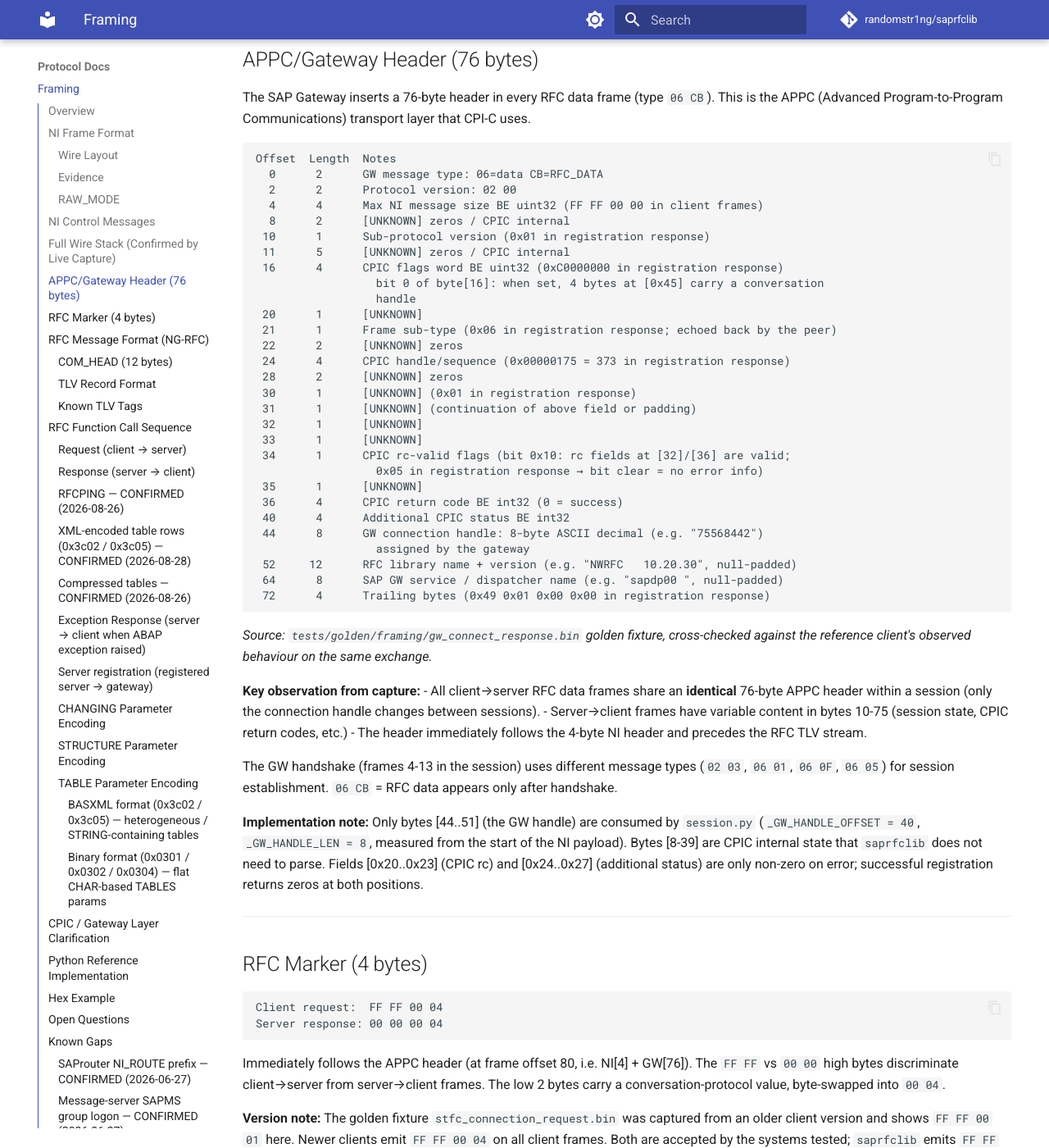
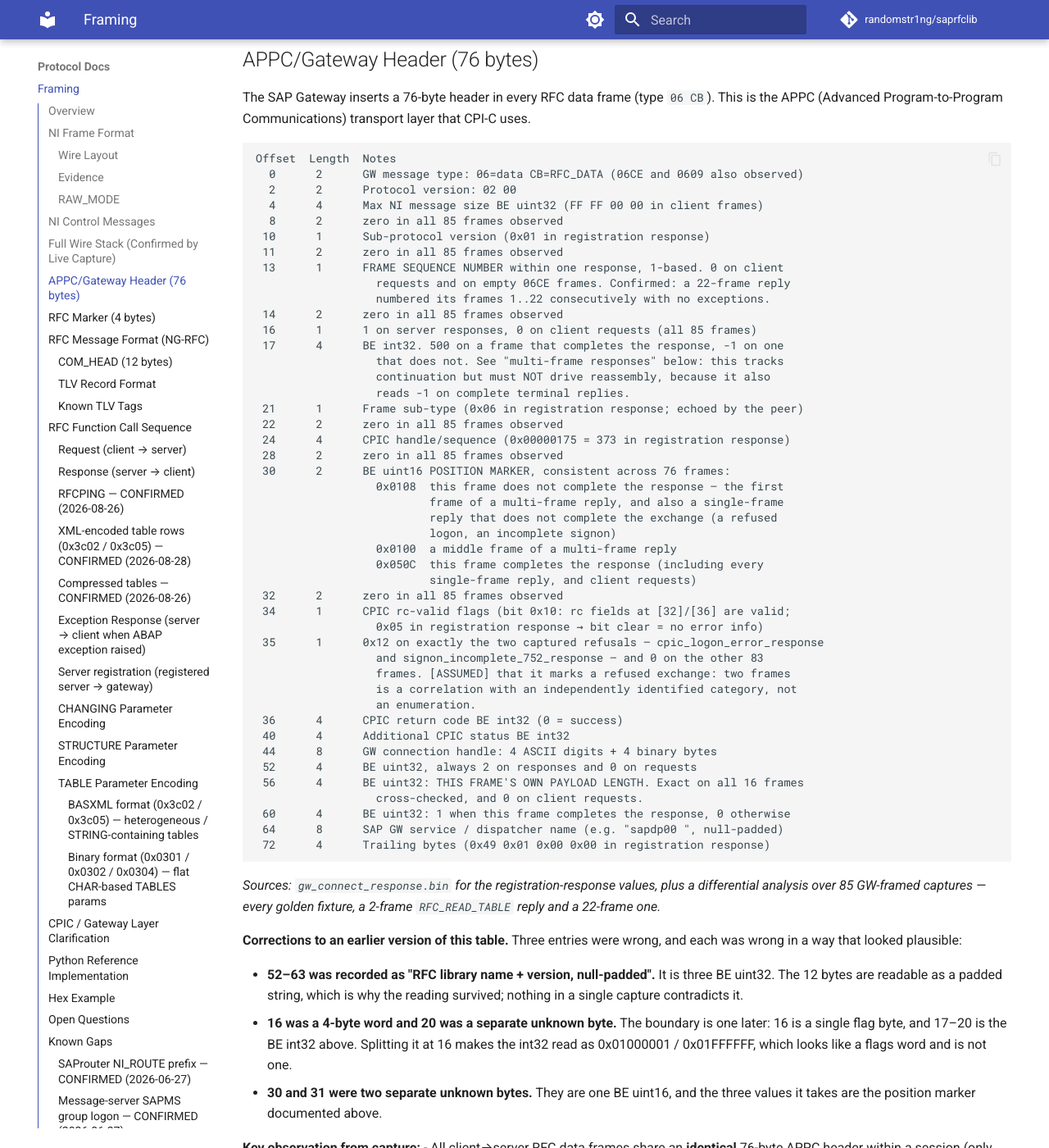
Before and after one commit to randomstr1ng/saprfclib, an MkDocs documentation site: the page built from docs/protocol/framing.md, in a window 1280 px wide and 1400 px high, scrolled down 2369 px. Shown: the whole window at 82% size. Built offline with MkDocs 1.6.1 and Material for MkDocs 9.7.7, drawn with Linux system fonts in a browser that asks for light colours; comment, search, counter and statistics services are not loaded; some of the changed text lies outside the part shown.

Commit message:
docs: resolve most of the unknown GW header fields from the capture corpus
Unknown entries in the header table go from 14 to 4. Nothing new was captured to
do it -- the frames were already in tests/golden/ plus two multi-frame replies.
What changed is comparing 85 of them instead of reading one closely. A field that
looks like a flags word in a single reply is obviously a counter once twenty-two
of them are lined up in sequence.

Byte 13 is a frame sequence number, 1-based within a response and 0 on requests.
It sat inside five bytes recorded as "zeros / CPIC internal"; four are zero and
the middle one counts 1..22 across a 22-frame reply with no exceptions.

Bytes 30-31 are a single BE uint16 position marker rather than two unknown bytes:
0x0108 does not complete the response, 0x0100 is a middle frame, 0x050C completes
it. It agrees with the independent completion flag at byte 60 on every frame,
which is what makes it a reading rather than a coincidence.

Three entries were not merely unknown but wrong, each in a way that looked
plausible enough to survive. 52-63 was recorded as an "RFC library name +
version, null-padded" and is three BE uint32 -- twelve bytes are readable as a
padded string, so nothing in one capture contradicts it. The boundary at 16 was
one byte early, and splitting it there makes the int32 at 17 read 0x01000001 or
0x01FFFFFF, which looks like a flags word. And bytes 8, 11-12, 14-15, 22, 28 and
32-33 are zero in every frame observed, which is a different and more useful
statement than "unknown".

Tag 0x0503 is the success marker: across all ten RFC-layer replies it is present
exactly when the exception marker 0x0417 is absent, with the return code 0x0420
tracking the success side. That relationship is only visible across the corpus,
which is why no single capture settled it.

Also adds sdk_wrfc_capture.sh for issue #14. The reference SDK on this machine
supports WSHOST/WSPORT/USE_TLS/TLS_TRUST_ALL, so startrfc can be made to perform
the same wRFC handshake that fails here, and trace level 4 writes the frames it
sends to its own trace file -- which answers what belongs in the LOGON ngrfc body
without a packet capture or a TLS key log. The SDK stays outside the repository
and nothing it emits is committed: the trace establishes what to send, and the
wire confirms it.

994 tests.

````diff
--- a/docs/protocol/framing.md
+++ b/docs/protocol/framing.md
@@ -111,38 +111,68 @@ APPC (Advanced Program-to-Program Communications) transport layer that CPI-C use
 
 ```
 Offset  Length  Notes
-  0      2      GW message type: 06=data CB=RFC_DATA
+  0      2      GW message type: 06=data CB=RFC_DATA (06CE and 0609 also observed)
   2      2      Protocol version: 02 00
   4      4      Max NI message size BE uint32 (FF FF 00 00 in client frames)
-  8      2      [UNKNOWN] zeros / CPIC internal
+  8      2      zero in all 85 frames observed
  10      1      Sub-protocol version (0x01 in registration response)
- 11      5      [UNKNOWN] zeros / CPIC internal
- 16      4      CPIC flags word BE uint32 (0xC0000000 in registration response)
-                  bit 0 of byte[16]: when set, 4 bytes at [0x45] carry a conversation
-                  handle
- 20      1      [UNKNOWN]
- 21      1      Frame sub-type (0x06 in registration response; echoed back by the peer)
- 22      2      [UNKNOWN] zeros
+ 11      2      zero in all 85 frames observed
+ 13      1      FRAME SEQUENCE NUMBER within one response, 1-based. 0 on client
+                  requests and on empty 06CE frames. Confirmed: a 22-frame reply
+                  numbered its frames 1..22 consecutively with no exceptions.
+ 14      2      zero in all 85 frames observed
+ 16      1      1 on server responses, 0 on client requests (all 85 frames)
+ 17      4      BE int32. 500 on a frame that completes the response, -1 on one
+                  that does not. See "multi-frame responses" below: this tracks
+                  continuation but must NOT drive reassembly, because it also
+                  reads -1 on complete terminal replies.
+ 21      1      Frame sub-type (0x06 in registration response; echoed by the peer)
+ 22      2      zero in all 85 frames observed
  24      4      CPIC handle/sequence (0x00000175 = 373 in registration response)
- 28      2      [UNKNOWN] zeros
- 30      1      [UNKNOWN] (0x01 in registration response)
- 31      1      [UNKNOWN] (continuation of above field or padding)
- 32      1      [UNKNOWN]
- 33      1      [UNKNOWN]
+ 28      2      zero in all 85 frames observed
+ 30      2      BE uint16 POSITION MARKER, consistent across 76 frames:
+                  0x0108  this frame does not complete the response — the first
+                          frame of a multi-frame reply, and also a single-frame
+                          reply that does not complete the exchange (a refused
+                          logon, an incomplete signon)
+                  0x0100  a middle frame of a multi-frame reply
+                  0x050C  this frame completes the response (including every
+                          single-frame reply, and client requests)
+ 32      2      zero in all 85 frames observed
  34      1      CPIC rc-valid flags (bit 0x10: rc fields at [32]/[36] are valid;
                   0x05 in registration response → bit clear = no error info)
- 35      1      [UNKNOWN]
+ 35      1      0x12 on exactly the two captured refusals — cpic_logon_error_response
+                  and signon_incomplete_752_response — and 0 on the other 83
+                  frames. [ASSUMED] that it marks a refused exchange: two frames
+                  is a correlation with an independently identified category, not
+                  an enumeration.
  36      4      CPIC return code BE int32 (0 = success)
  40      4      Additional CPIC status BE int32
- 44      8      GW connection handle: 8-byte ASCII decimal (e.g. "75568442")
-                  assigned by the gateway
- 52     12      RFC library name + version (e.g. "NWRFC   10.20.30", null-padded)
+ 44      8      GW connection handle: 4 ASCII digits + 4 binary bytes
+ 52      4      BE uint32, always 2 on responses and 0 on requests
+ 56      4      BE uint32: THIS FRAME'S OWN PAYLOAD LENGTH. Exact on all 16 frames
+                  cross-checked, and 0 on client requests.
+ 60      4      BE uint32: 1 when this frame completes the response, 0 otherwise
  64      8      SAP GW service / dispatcher name (e.g. "sapdp00 ", null-padded)
  72      4      Trailing bytes (0x49 0x01 0x00 0x00 in registration response)
 ```
 
-*Source: `tests/golden/framing/gw_connect_response.bin` golden fixture, cross-checked against
-the reference client's observed behaviour on the same exchange.*
+*Sources: `gw_connect_response.bin` for the registration-response values, plus a
+differential analysis over 85 GW-framed captures — every golden fixture, a
+2-frame `RFC_READ_TABLE` reply and a 22-frame one.*
+
+**Corrections to an earlier version of this table.** Three entries were wrong, and
+each was wrong in a way that looked plausible:
+
+- **52–63 was recorded as "RFC library name + version, null-padded".** It is three
+  BE uint32. The 12 bytes are readable as a padded string, which is why the
+  reading survived; nothing in a single capture contradicts it.
+- **16 was a 4-byte word and 20 was a separate unknown byte.** The boundary is one
+  later: 16 is a single flag byte, and 17–20 is the BE int32 above. Splitting it
+  at 16 makes the int32 read as 0x01000001 / 0x01FFFFFF, which looks like a flags
+  word and is not one.
+- **30 and 31 were two separate unknown bytes.** They are one BE uint16, and the
+  three values it takes are the position marker documented above.
 
 **Key observation from capture:**
 - All client→server RFC data frames share an **identical** 76-byte APPC header within a session
@@ -282,7 +312,7 @@ STFC_CHANGING, STFC_STRUCTURE.
 | 0x0421    | analysis          | Auth / call context                                                   |
 | 0x0500    | capture     | Call-end / response-start marker (empty record)                      |
 | 0x0502    | capture+analysis  | Call-start marker (empty on call frames)                             |
-| 0x0503    | capture     | Response flag 2 (empty record) [UNKNOWN]                             |
+| 0x0503    | capture     | Success marker (empty record) — present iff 0x0417 is absent         |
 | 0x0504    | analysis          | Function call begin (type A)                                         |
 | 0x0512    | capture+analysis  | Parameter section start / end of RFC exchange                        |
 | 0x0513    | analysis          | Function call begin (type B)                                         |
@@ -321,7 +351,7 @@ NI header (4B) + APPC header (76B) + RFC marker ffff0004 (4B)
 NI header (4B) + APPC header (76B) + RFC marker 00000004 (4B)
 └── TLV stream:
     0x0500  len=0          call-end / response-start marker
-    0x0503  len=0          response flag [UNKNOWN]
+    0x0503  len=0          success marker — a result follows
     0x0514  len=16         session token (16B binary)
     0x0420  len=4          return code uint32 BE (0=success)
     0x0512  len=0          parameter section start
@@ -362,7 +392,7 @@ Response (server → client), 236 B total
 APPC header (76B) + RFC marker 00000002 (4B)
 └── TLV stream:
     0x0500  len=0          response-start marker
-    0x0503  len=0          response flag [UNKNOWN]
+    0x0503  len=0          success marker — a result follows
     0x0514  len=16         session token (16B binary)
     0x0420  len=4          return code uint32 BE (0 = success)
     0x0512  len=0          parameter section start (no parameters follow)
@@ -1137,6 +1167,27 @@ class, number and variables via a `T100` lookup, which this library does not mak
 exception's diagnostic string carries the class, number and variables instead of
 dropping them. On this kernel that is the common case, not an edge case.
 
+### Tag 0x0503 — the success marker
+
+An empty record, and its presence is the signal. Across all ten RFC-layer replies
+in `tests/golden/`, `0x0503` is present **exactly when `0x0417` is absent**:
+
+| | `0x0503` | `0x0417` | `0x0420` |
+|---|---|---|---|
+| successful replies (7) | present | absent | present |
+| exception replies (3) | absent | present | absent |
+
+So the two are complementary markers for the same question — whether a result or
+an exception follows — and `0x0420` (the return code) tracks the success side.
+This was recorded as "response flag 2, meaning unknown"; the meaning falls out of
+comparing the corpus rather than any one frame, which is why a single capture
+never settled it.
+
+Reading either marker alone is enough to classify a reply. `parse_invoke_response`
+keys on `0x0417`, which is the more conservative choice: a reply carrying neither
+marker is then treated as a result and fails on the missing data, rather than
+being reported as an exception with nothing to say.
+
 ### Exception TLV semantics — the tag set varies by release
 
 `0x0417` is the marker: its presence is what makes a response an exception rather than a
````
Also changed, not shown: CHANGELOG.md (+24 -0 lines), 1 other file.
